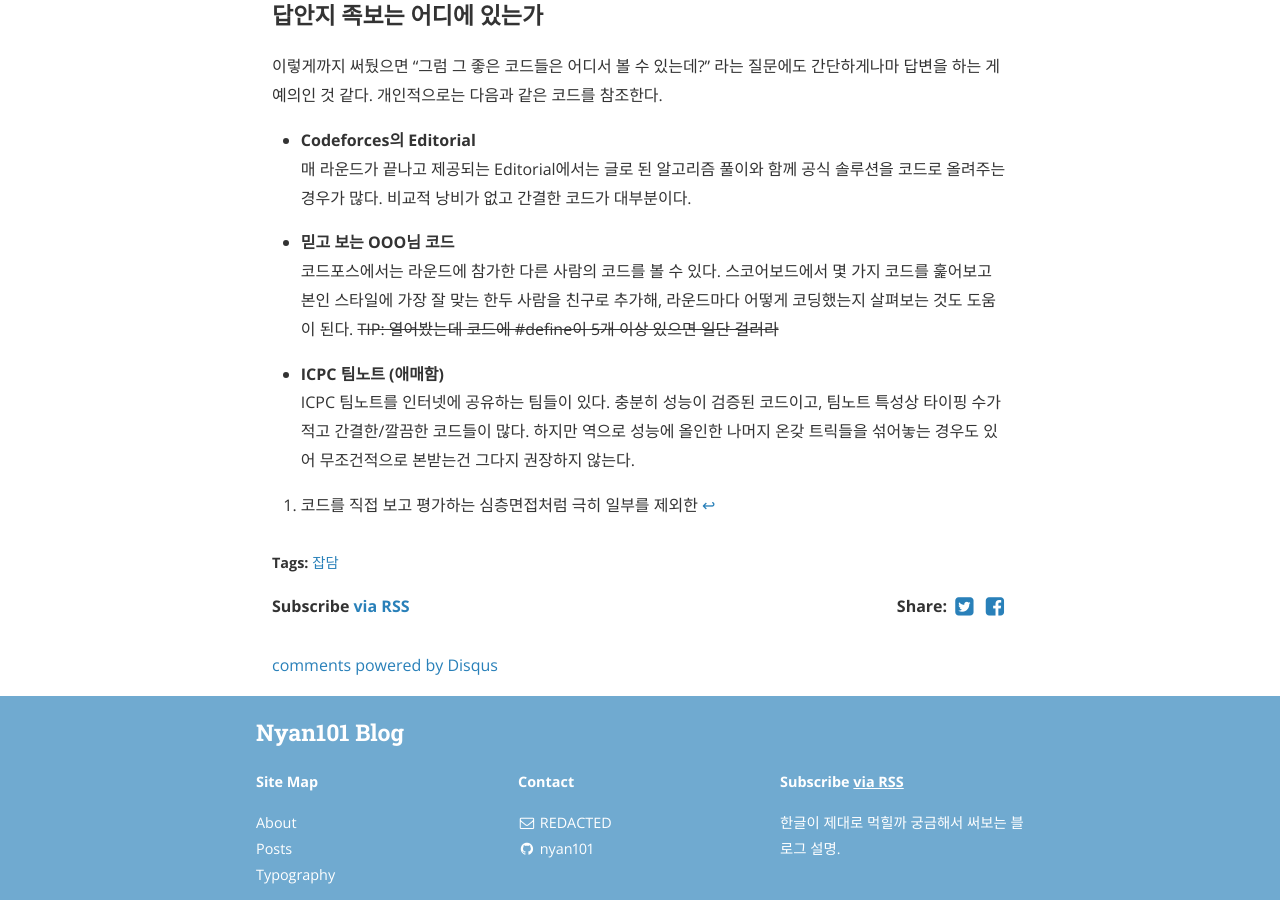
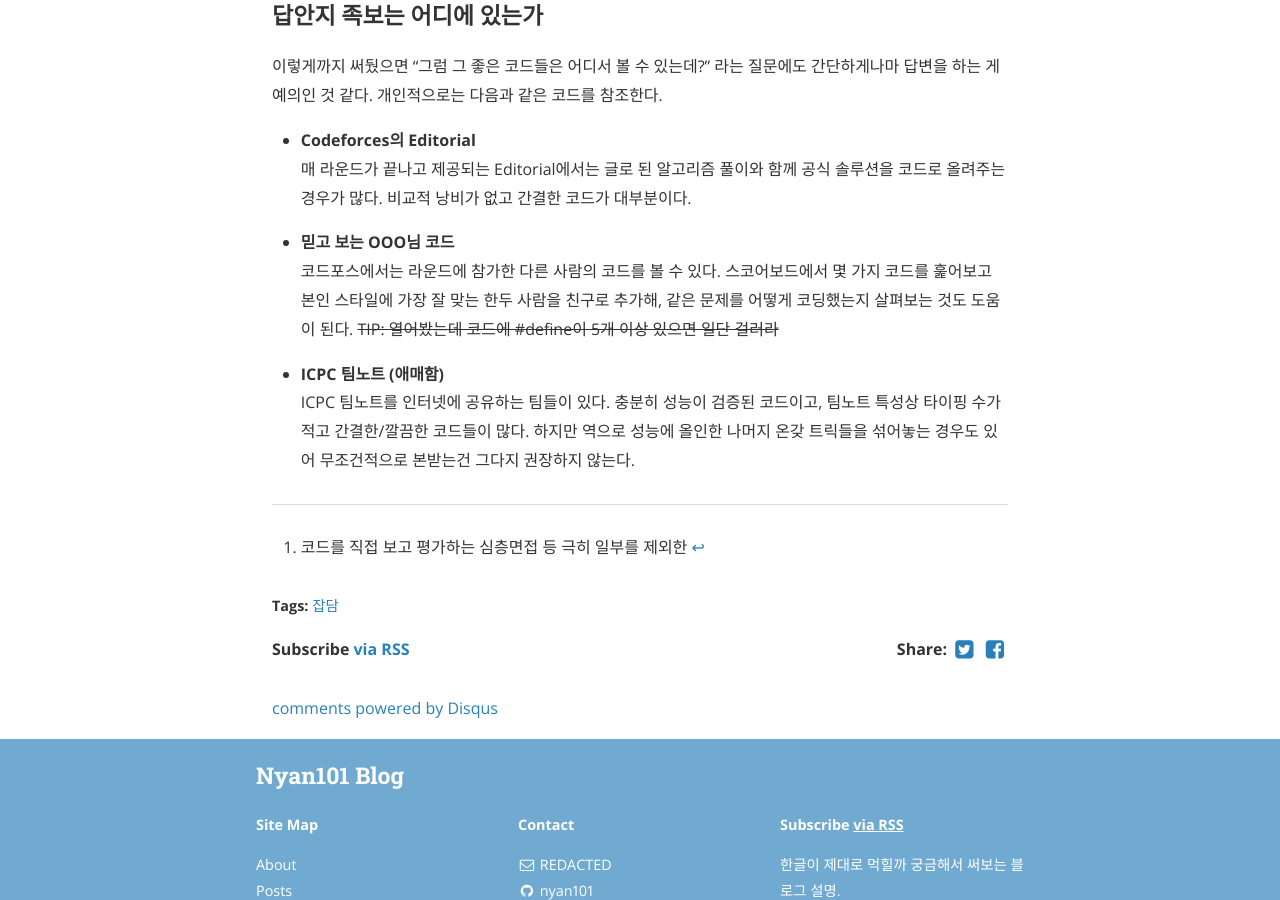
Before and after one commit to nyan101/nyan101.github.io, a Jekyll site: the page built from _posts/2019-04-19-코딩에서-답지를-보는-것에-대한-개인적인-생각.md, in a window 1280 px wide and 900 px high, scrolled down 3607 px. Built offline with Jekyll 4.4.1, drawn with Linux system fonts in a browser that asks for light colours; nearby versions of some CDN libraries; formulas are drawn with MathJax 3; comment, search, counter and statistics services are not loaded; a style sheet for code colours, icons or effects is not loaded.

Commit message:
fix post

````diff
--- a/_posts/2019-04-19-코딩에서-답지를-보는-것에-대한-개인적인-생각.md
+++ b/_posts/2019-04-19-코딩에서-답지를-보는-것에-대한-개인적인-생각.md
@@ -98,7 +98,7 @@
 
 코드의 동작이라는 측면에서 보면 이 코드에 문제는 없다. 연산 전후에 힙의 성질을 유지하고, 가능한 모든 경우를 빠짐없이 체크했으며, 시간복잡도 면에서도 낭비 없는 \\(O(\\log N)\\)이다.
 
-그럼 이제 아래의 `pop2`를 보자. `pop1`과 동일한 알고리즘으로 매 루프에서 정확히 동일한 동작을 수행한다.
+이제 아래의 `pop2`를 보자. `pop1`과 동일한 알고리즘으로 매 루프에서 정확히 동일한 동작을 수행한다.
 
 ```c++
 void pop2()
@@ -123,7 +123,7 @@
 
 물론 혼자 많은 코드를 작성해보면서 점차 발전해가는 경우도 존재한다. 하지만 `pop1`에서 `pop2`로의 발전은 \\(O(N^2)\\)에서 \\(O(N\\log N)\\) 알고리즘으로 발전하는 과정과는 다르다. \\(O(N\\log N)\\)을 요구하는 문제에서 \\(O(N^2)\\) 알고리즘을 구현했다면 '틀린' 코드겠지만, 이 경우 양쪽 모두 '맞는' 코드이고 거의 모든 상황[^1]에서 `pop1`은 `pop2`와 동일한 수준의 결과물로 인정받을 것이다. '틀린 부분'이 없으므로 지적받을 일도 없고, 특별히 관심을 가지지 않는다면 자발적으로 개선될 가능성도 낮다. 실제로 학부에서 첫 프로그래밍을 접한 동기들이 작성한 코드는 대체로 `pop1`과 비슷했다.
 
-[^1]: 코드를 직접 보고 평가하는 심층면접처럼 극히 일부를 제외한
+[^1]: 코드를 직접 보고 평가하는 심층면접 등 극히 일부를 제외한
 
 문법에 어느정도 익숙해졌다면 "말로 서술된 지시사항을 하나하나 코드로 옮기는" 것은 어려운 일이 아니다. 여기서 더 발전하기 위해서는 많은 알고리즘을 아는 것과 함께 '좋은 코드'에 대한 감각을 길러야 한다. 그런 의미에서 PS는 실무 개발에 비하면 비교적 짧은 분량에, 동일한 로직을 가지는 소위 '모범적인' 코드를 접할 수 있는 좋은 환경이다.
 
@@ -138,6 +138,8 @@
 * Codeforces의 Editorial
   : 매 라운드가 끝나고 제공되는 Editorial에서는 글로 된 알고리즘 풀이와 함께 공식 솔루션을 코드로 올려주는 경우가 많다. 비교적 낭비가 없고 간결한 코드가 대부분이다.
 * 믿고 보는 OOO님 코드
-  : 코드포스에서는 라운드에 참가한 다른 사람의 코드를 볼 수 있다. 스코어보드에서 몇 가지 코드를 훑어보고 본인 스타일에 가장 잘 맞는 한두 사람을 친구로 추가해, 라운드마다 어떻게 코딩했는지 살펴보는 것도 도움이 된다. ~~TIP: 열어봤는데 코드에 #define이 5개 이상 있으면 일단 걸러라~~
+  : 코드포스에서는 라운드에 참가한 다른 사람의 코드를 볼 수 있다. 스코어보드에서 몇 가지 코드를 훑어보고 본인 스타일에 가장 잘 맞는 한두 사람을 친구로 추가해, 같은 문제를 어떻게 코딩했는지 살펴보는 것도 도움이 된다. ~~TIP: 열어봤는데 코드에 #define이 5개 이상 있으면 일단 걸러라~~
 * ICPC 팀노트 (애매함)
   : ICPC 팀노트를 인터넷에 공유하는 팀들이 있다. 충분히 성능이 검증된 코드이고, 팀노트 특성상 타이핑 수가 적고 간결한/깔끔한 코드들이 많다. 하지만 역으로 성능에 올인한 나머지 온갖 트릭들을 섞어놓는 경우도 있어 무조건적으로 본받는건 그다지 권장하지 않는다.
+
+---
````
